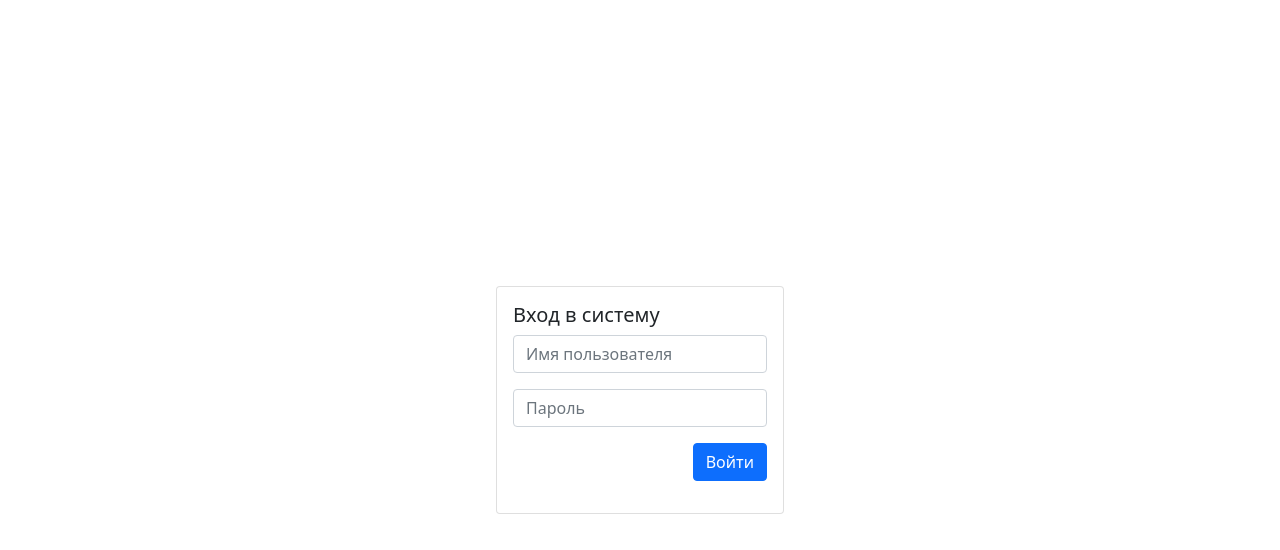
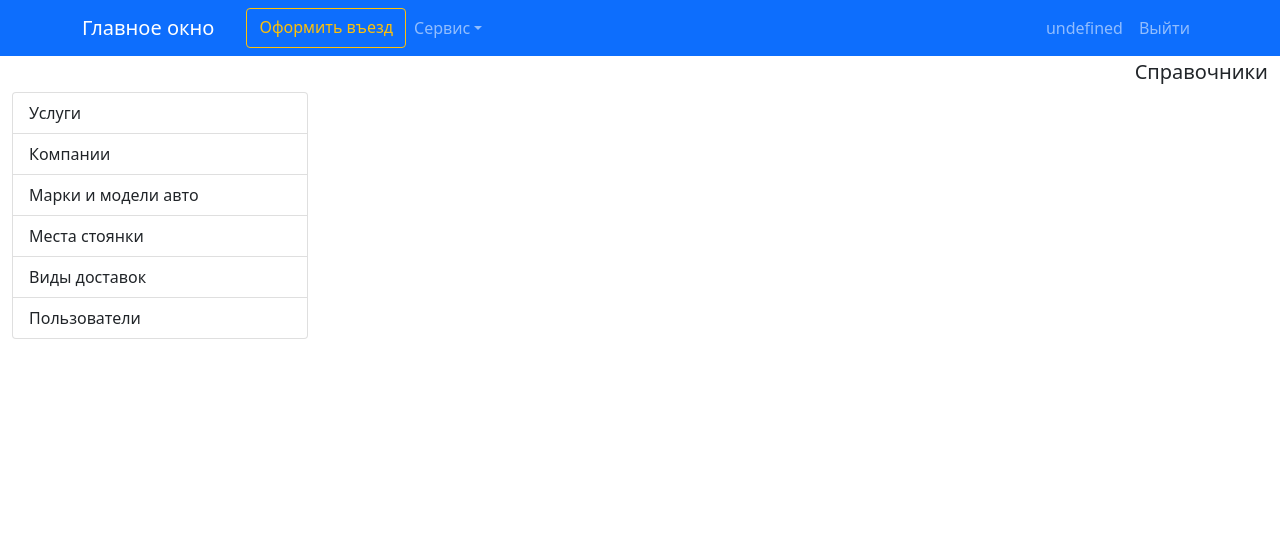
Before and after one commit to s-grushin/controlts, a React (Create React App) app in the folder client/: page /catalog in a window 1280 px wide. Before the commit this address led to /login. Shown: the top 550 px of the page. Built offline with nearby package versions, Linux system fonts and the light colour scheme; sample sign-in values are in the browser's storage.

Commit message:
added login logic with redux

```diff
--- a/client/src/App.js
+++ b/client/src/App.js
@@ -2,7 +2,7 @@ import { Provider } from 'react-redux'
 import { BrowserRouter } from 'react-router-dom'
 import './index.css'
 import store from './redux/store';
-import AppRouter from './components/AppRouter';
+import AppRouter from './router/AppRouter';
 
 function App() {
   return (
--- a/client/src/api/backend/userApi.js
+++ b/client/src/api/backend/userApi.js
@@ -10,7 +10,12 @@ export const login = async (login, password) => {
         }
     }
 
-    const response = await axios.post(`${host}/api/user/login`, { login, password }, config)
+    try {
+        const response = await axios.post(`${host}/api/user/login`, { login, password }, config)
+        return response.data
+    } catch (error) {
+        throw new Error(`Ошибка при логине пользователя. ${error.response.data.message || error.message}`)
+    }
 
 }
 
--- /dev/null
+++ b/client/src/components/AppButtons/LoaderButton.jsx
@@ -0,0 +1,29 @@
+import React from 'react'
+import { Button, Spinner } from 'react-bootstrap'
+
+const LoaderButton = ({ variant, text, loadingText, clickHandler, isLoading }) => {
+    return (
+        <Button variant={variant} size='sm' onClick={clickHandler} disabled={isLoading}>
+            {
+                isLoading ?
+                    <>
+                        {loadingText}
+                        <Spinner animation="grow" variant="primary" size='sm' className='mx-2' />
+                    </>
+                    :
+                    <>
+                        {text}
+                    </>
+
+            }
+        </Button>
+    )
+}
+
+LoaderButton.defaultProps = {
+    variant: "outline-primary",
+    text: 'Сохранить и выйти',
+    loadingText: 'Подождите...',
+}
+
+export default LoaderButton
--- a/client/src/components/Layout/TopNavbar.jsx
+++ b/client/src/components/Layout/TopNavbar.jsx
@@ -1,12 +1,19 @@
 import React from 'react'
-import { useSelector } from 'react-redux'
+import { useSelector, useDispatch } from 'react-redux'
 import { Container, Nav, Navbar, NavDropdown, Button } from 'react-bootstrap'
 import { LinkContainer } from 'react-router-bootstrap'
+import { logout } from '../../redux/user/actions'
 
 const TopNavbar = () => {
-    const userState = useSelector(state => state.user)
+    const userLogin = useSelector(state => state.userLogin)
+    const { userInfo } = userLogin
+    const dispatch = useDispatch()
 
-    if (!userState.isAuth) {
+    const logoutHandler = () => {
+        dispatch(logout())
+    }
+
+    if (!userInfo) {
         return <></>
     } else {
         return (
@@ -34,11 +41,11 @@ const TopNavbar = () => {
                         </Nav>
                         <Nav>
                             <Nav.Link href="#deets">
-                                {`${userState.userData.fio || userState.userData.username}`}
+                                {`${userInfo.login}`}
                             </Nav.Link>
                         </Nav>
                         <Nav>
-                            <Nav.Link href="#deets">Выйти</Nav.Link>
+                            <Nav.Link onClick={logoutHandler}>Выйти</Nav.Link>
                         </Nav>
                     </Navbar.Collapse>
                 </Container>
--- a/client/src/pages/LoginPage.jsx
+++ b/client/src/pages/LoginPage.jsx
@@ -1,12 +1,35 @@
 import React from 'react'
-import { Col, Row, Card, Button, Form } from 'react-bootstrap'
+import { useState, useEffect } from 'react'
+import { useNavigate } from 'react-router-dom'
+import { Col, Row, Card, Form } from 'react-bootstrap'
+import { useSelector, useDispatch } from 'react-redux'
+import { login as loginFunc } from '../redux/user/actions'
+import LoaderButton from '../components/AppButtons/LoaderButton'
 
 const LoginPage = () => {
 
+  const [login, setLogin] = useState('')
+  const [password, setPassword] = useState('')
+  const navigate = useNavigate()
+
+  const userLogin = useSelector(state => state.userLogin)
+  const dispatch = useDispatch()
+  const { loading, error, userInfo } = userLogin
+
+
   function loginHandler(event) {
     event.preventDefault()
+    dispatch(loginFunc(login, password))
+  }
 
-  }
+  useEffect(() => {
+
+    if (userInfo) {
+      navigate('/')
+    }
+
+  }, [userInfo])
+
 
   return (
     <Row >
@@ -16,15 +39,21 @@ const LoginPage = () => {
             <Card.Title>Вход в систему</Card.Title>
             <Form onSubmit={loginHandler}>
               <Form.Group className="mb-3">
-                <Form.Control type="text" placeholder="Имя пользователя" required />
+                <Form.Control type="text" placeholder="Логин" required
+                  value={login}
+                  onChange={(event) => setLogin(event.target.value)}
+                  autoFocus />
               </Form.Group>
 
               <Form.Group className="mb-3">
-                <Form.Control type="password" placeholder="Пароль" autoComplete='new-password' />
+                <Form.Control type="password" placeholder="Пароль" autoComplete='new-password'
+                  value={password}
+                  onChange={(event) => setPassword(event.target.value)}
+                />
               </Form.Group>
 
               <div className='d-flex justify-content-end'>
-                <Button className="mb-3" variant="primary" type="submit">Войти</Button>
+                <LoaderButton variant='primary' text="Войти" isLoading={loading} clickHandler={loginHandler} />
               </div>
             </Form>
           </Card.Body>
--- a/client/src/redux/store.js
+++ b/client/src/redux/store.js
@@ -5,15 +5,15 @@ import { userLoginReducer } from './user/reducers'
 
 const reducers = combineReducers(
     {
-        user: userLoginReducer
+        userLogin: userLoginReducer
     }
 );
 
-
+const initialState = {}
 
 //const composeFunc = process.env.NODE_ENV === "development" ? composeWithDevTools : compose;
 const composeFunc = composeWithDevTools
 const composeEnhancers = composeFunc(applyMiddleware(thunk))
-const store = createStore(reducers, {}, composeEnhancers);
+const store = createStore(reducers, initialState, composeEnhancers);
 
 export default store;
--- a/client/src/redux/user/actions.js
+++ b/client/src/redux/user/actions.js
@@ -1,16 +1,14 @@
-import { USER_LOGIN_FAIL, USER_LOGIN_REQUEST, USER_LOGIN_SUCCESS } from './constants'
-import { login } from '../../api/backend/userApi'
+import { USER_LOGIN_FAIL, USER_LOGIN_REQUEST, USER_LOGIN_SUCCESS, USER_LOGOUT } from './constants'
+import { login as loginApi } from '../../api/backend/userApi'
 
 export const login = (login, password) => async (dispatch) => {
-
-    console.log('login');
 
     dispatch({ type: USER_LOGIN_REQUEST })
 
     try {
-        const response = await login(login, password)
-        dispatch({ type: USER_LOGIN_SUCCESS, payload: response })
-        localStorage.setItem('userInfo', JSON.stringify(response.data))
+        const data = await loginApi(login, password)
+        dispatch({ type: USER_LOGIN_SUCCESS, payload: data })
+        localStorage.setItem('userInfo', JSON.stringify(data))
 
     } catch (error) {
         dispatch({ type: USER_LOGIN_FAIL, payload: error.message })
@@ -18,3 +16,8 @@ export const login = (login, password) => async (dispatch) => {
 
 
 }
+
+export const logout = () => (dispatch) => {
+    localStorage.removeItem('userInfo')
+    dispatch({ type: USER_LOGOUT })
+}
--- a/client/src/components/AppRouter.jsx
+++ b/client/src/router/AppRouter.jsx
@@ -1,27 +1,29 @@
 import React from 'react'
 import { Routes, Route, Navigate } from 'react-router-dom'
 import { useSelector } from 'react-redux'
+import PrivateRoute from './PrivateRoute'
 import LoginPage from '../pages/LoginPage'
 import WorkPage from '../pages/WorkPage'
 import CatalogPage from '../pages/CatalogPage'
-import Services from './Catalog/Services/Services'
-import Layout from './Layout/Layout'
+import Services from '../components/Catalog/Services/Services'
+import Layout from '../components/Layout/Layout'
 import NotFoundPage from '../pages/NotFoundPage'
-import CreateUpdateService from './Catalog/Services/CreateUpdateService'
-import Users from './Catalog/Users/Users'
-import CreateUpdateUser from './Catalog/Users/CreateUpdateUser'
+import CreateUpdateService from '../components/Catalog/Services/CreateUpdateService'
+import Users from '../components/Catalog/Users/Users'
+import CreateUpdateUser from '../components/Catalog/Users/CreateUpdateUser'
 
 const AppRouter = () => {
 
-    const isAuth = false
+    const userLogin = useSelector(state => state.userLogin)
+    const { userInfo } = userLogin
 
-    if (isAuth) {
+    if (userInfo) {
         // маршруты для авторизованого пользователя
         return (
             <Routes>
                 <Route path='/' element={<Layout />}>
                     <Route index element={<WorkPage />} />
-                    <Route path='*' element={<NotFoundPage />} />
+                    <Route path='login' element={<WorkPage />} />
                     <Route path='catalog' element={<CatalogPage />}>
                         <Route path='services' element={<Services />} />
                         <Route path='services/add' element={<CreateUpdateService />} />
@@ -30,6 +32,7 @@ const AppRouter = () => {
                         <Route path='users/add' element={<CreateUpdateUser />} />
                         <Route path='users/:id' element={<CreateUpdateUser isUpdateMode={true} />} />
                     </Route>
+                    <Route path='*' element={<NotFoundPage />} />
                 </Route>
             </Routes>
         )
@@ -37,7 +40,7 @@ const AppRouter = () => {
         // маршруты для НЕ авторизованого пользователя
         return (
             <Routes>
-                <Route path='/login' element={<LoginPage />} />
+                <Route path='login' element={<LoginPage />} />
                 <Route path='*' element={<Navigate to='/login' />} />
             </Routes>
         )
--- /dev/null
+++ b/client/src/router/PrivateRoute.jsx
@@ -0,0 +1,20 @@
+import { Navigate, Outlet } from 'react-router-dom'
+import { useSelector } from 'react-redux'
+
+const PrivateRoute = ({ navigateTo }) => {
+
+    const { userInfo } = useSelector(state => state.userLogin)
+
+    return (<>
+        {userInfo ?
+            <Outlet />
+            :
+            <Navigate to={navigateTo} />}
+    </>)
+}
+
+PrivateRoute.defaultProps = {
+    navigateTo: 'login'
+}
+
+export default PrivateRoute
```
Also changed, not shown: client/src/redux/user/reducers.js (+2 -5 lines), 1 other file (tests, documents, lock files or other folders).
